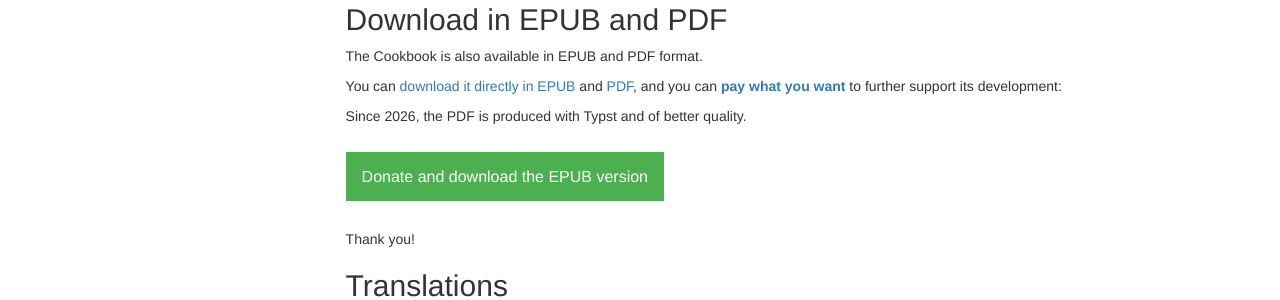
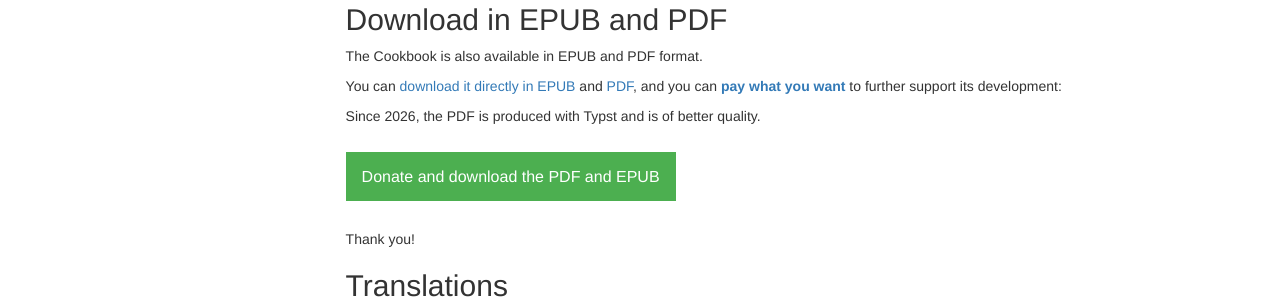
Before and after one commit to LispCookbook/cl-cookbook, a Jekyll site: the page built from index.md, in a window 1280 px wide and 900 px high, scrolled down 1148 px. Shown: the part 152-452 px from the top of the window. Built offline with Jekyll 4.4.1, drawn with Linux system fonts in a browser that asks for light colours.

Commit message:
(minor) index typo

```diff
--- a/index.md
+++ b/index.md
@@ -93,14 +93,14 @@ The Cookbook is also available in EPUB and PDF format.
 
 You can [download it directly in EPUB](https://github.com/LispCookbook/cl-cookbook/releases/download/2026-01-12/common-lisp-cookbook-2026-01.epub) and [PDF](https://github.com/LispCookbook/cl-cookbook/releases/download/2026-01-12/common-lisp-cookbook-2026-01.pdf), and you can [**pay what you want**](https://ko-fi.com/s/01fee22a32) to further support its development:
 
-Since 2026, the PDF is produced with Typst and of better quality.
+Since 2026, the PDF is produced with Typst and is of better quality.
 
 <!-- epub-exclude-start -->
 <br>
 <!-- epub-exclude-end -->
 
 <a style="font-size: 16px; background-color: #4CAF50; color: white; padding: 16px; cursor: pointer;" href="https://ko-fi.com/s/01fee22a32">
-  Donate and download the EPUB version
+  Donate and download the PDF and EPUB
 </a>
 
 <!-- epub-exclude-start -->
```
